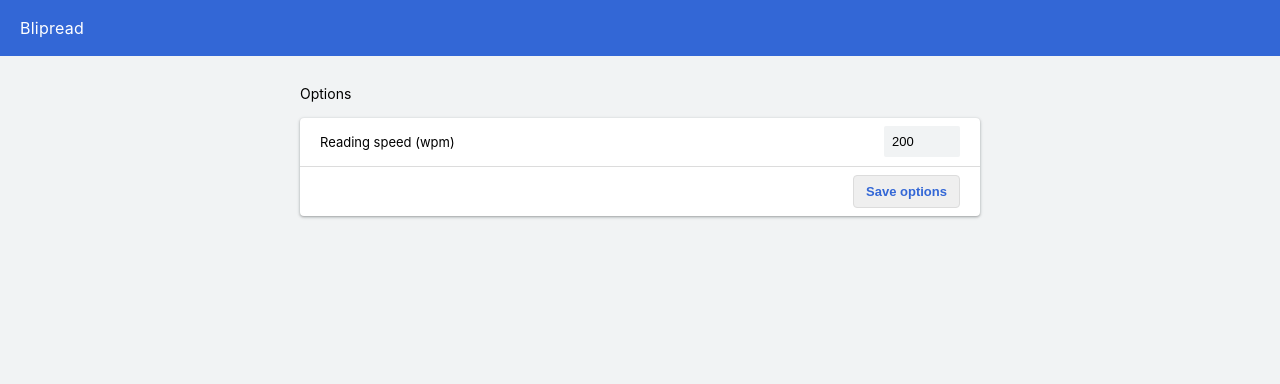
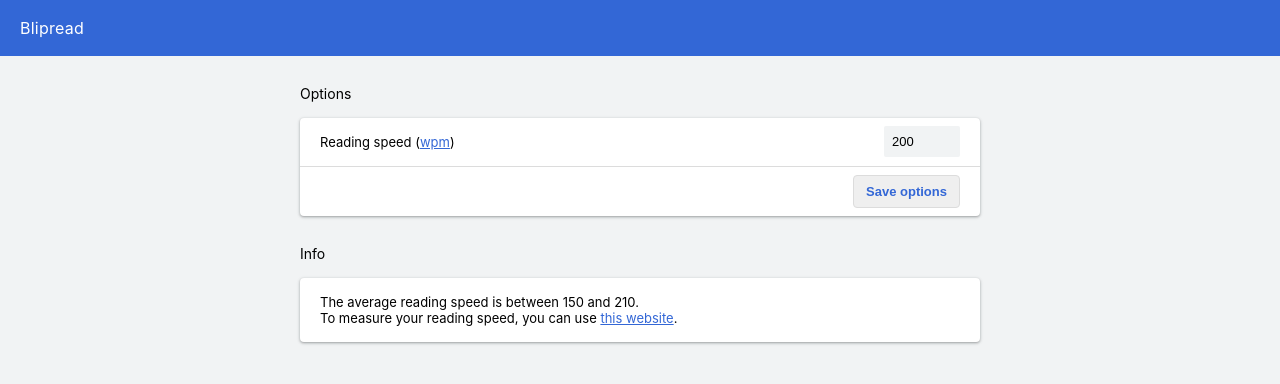
Before and after one commit to folletto/Blipread, a browser extension: page options/index.html in a window 1280 px wide. Drawn offline with Linux system fonts and the light colour scheme.

Commit message:
Added WPM and reading speed test link.

```diff
--- a/options/index.css
+++ b/options/index.css
@@ -39,6 +39,10 @@ toolbar h1 {
   font-weight: 400;
   margin: 21px 0 12px;
   padding: 8px 0 4px;
+}
+
+.basic-page a {
+  color: rgb(51, 103, 214);
 }
 
 card {
--- a/options/js/goo.options.js
+++ b/options/js/goo.options.js
@@ -22,7 +22,7 @@ export class Options {
         <h2>Options</h2>
         <card>
           <div class="card-row">
-            <label>Reading speed (wpm)</label>
+            <label>Reading speed (<a href="https://en.wikipedia.org/wiki/Words_per_minute">wpm</a>)</label>
             <div class="content">
               <input id="readingSpeed" type="number" value="${this.getReadingSpeed()}" />
             </div>
@@ -31,6 +31,15 @@ export class Options {
             <div class="content">
               <button class="card-button" ${goo.onClick(this.onClickSave.bind(this))}>Save options</button>
             </div>
+          </div>
+        </card>
+        <h2>Info</h2>
+        <card>
+          <div class="card-row">
+            <label>
+              The average reading speed is between 150 and 210.<br />
+              To measure your reading speed, you can use <a href="https://www.myreadspeed.com/calculate/">this website</a>.
+            </label>
           </div>
         </card>
       </div>
```
